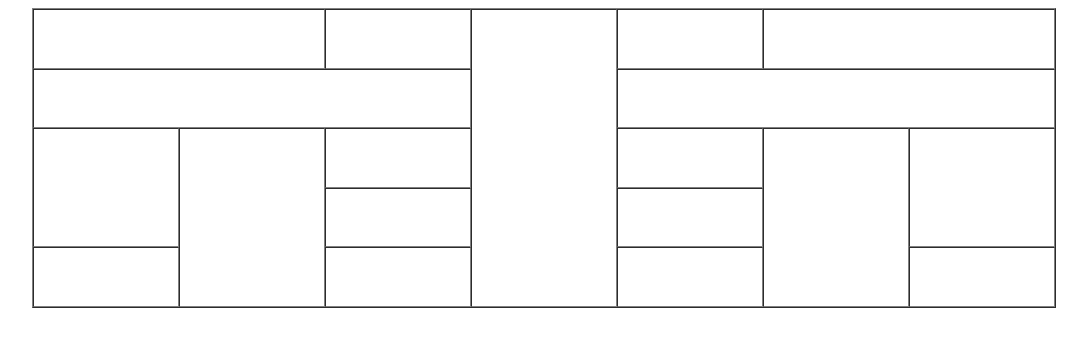
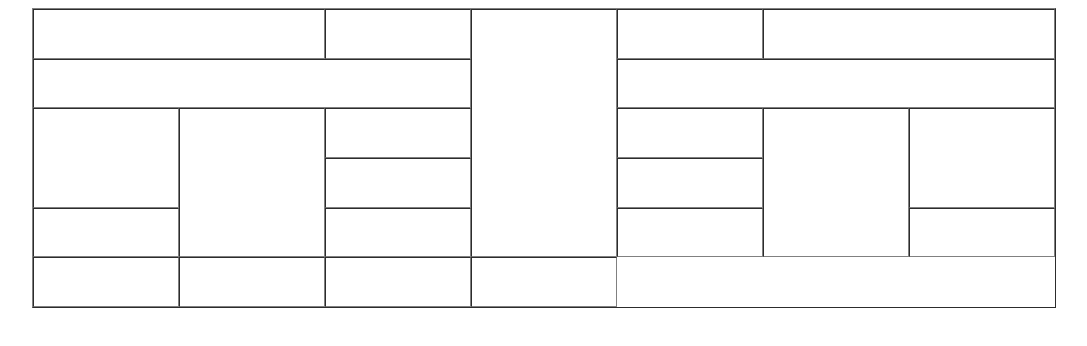
Before and after one commit to Dipti-Mern/Mern81, a plain HTML site: page may-9-2023/index.html in a window 1280 px wide. Shown: the whole page, without its empty margins (96-1183 px from the left). Drawn offline with Linux system fonts and the light colour scheme.

Commit message:
Hasan work

```diff
--- a/may-9-2023/index.html
+++ b/may-9-2023/index.html
@@ -55,6 +55,15 @@
             <!-- <td></td> -->
             <td></td>
         </tr>
+        <tr>
+            <td></td>
+            <!-- <td></td> -->
+            <td></td>
+            <!-- <td></td> -->
+            <td></td>
+            <!-- <td></td> -->
+            <td></td>
+        </tr>
     </table>
 </body>
 
```
